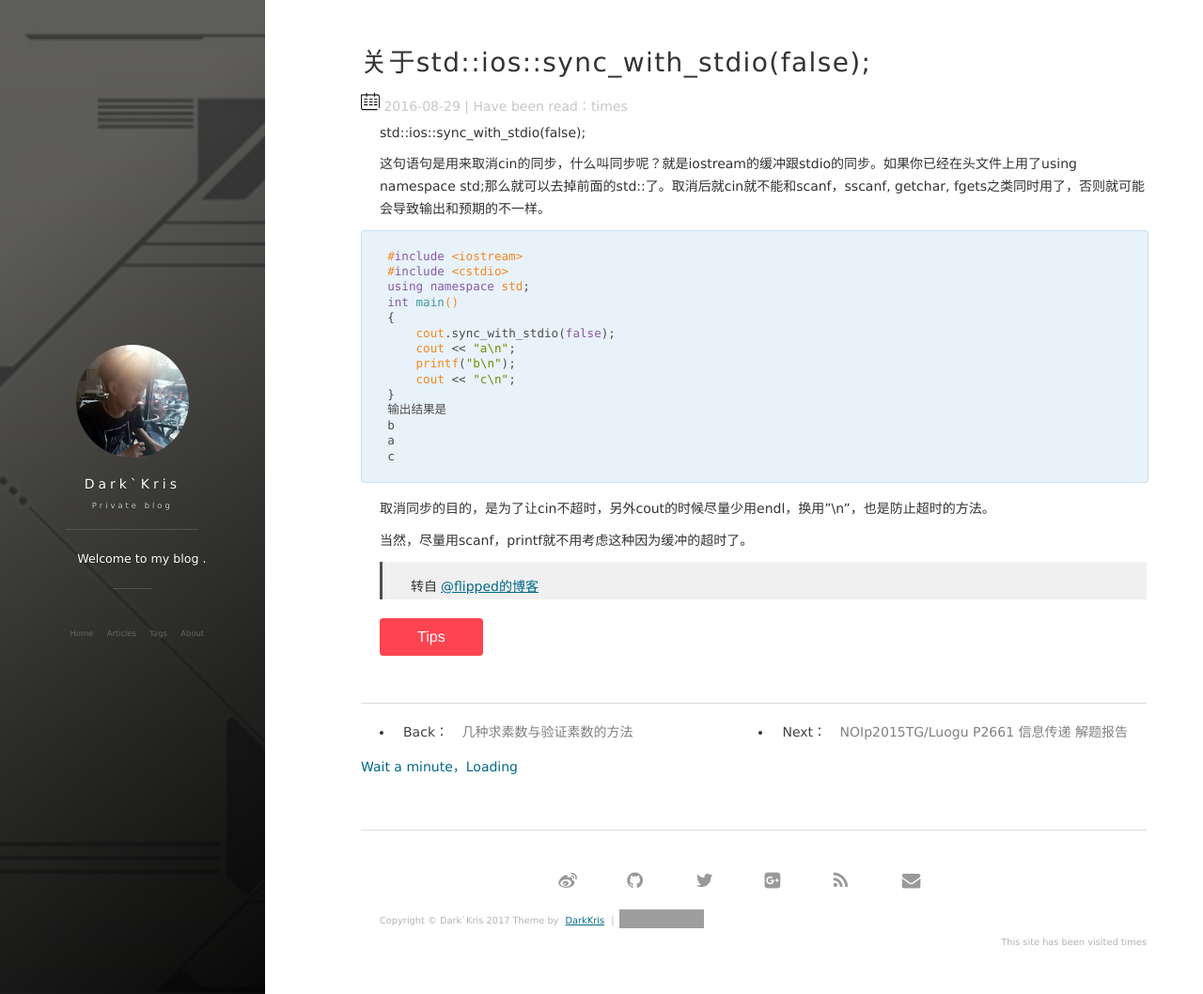
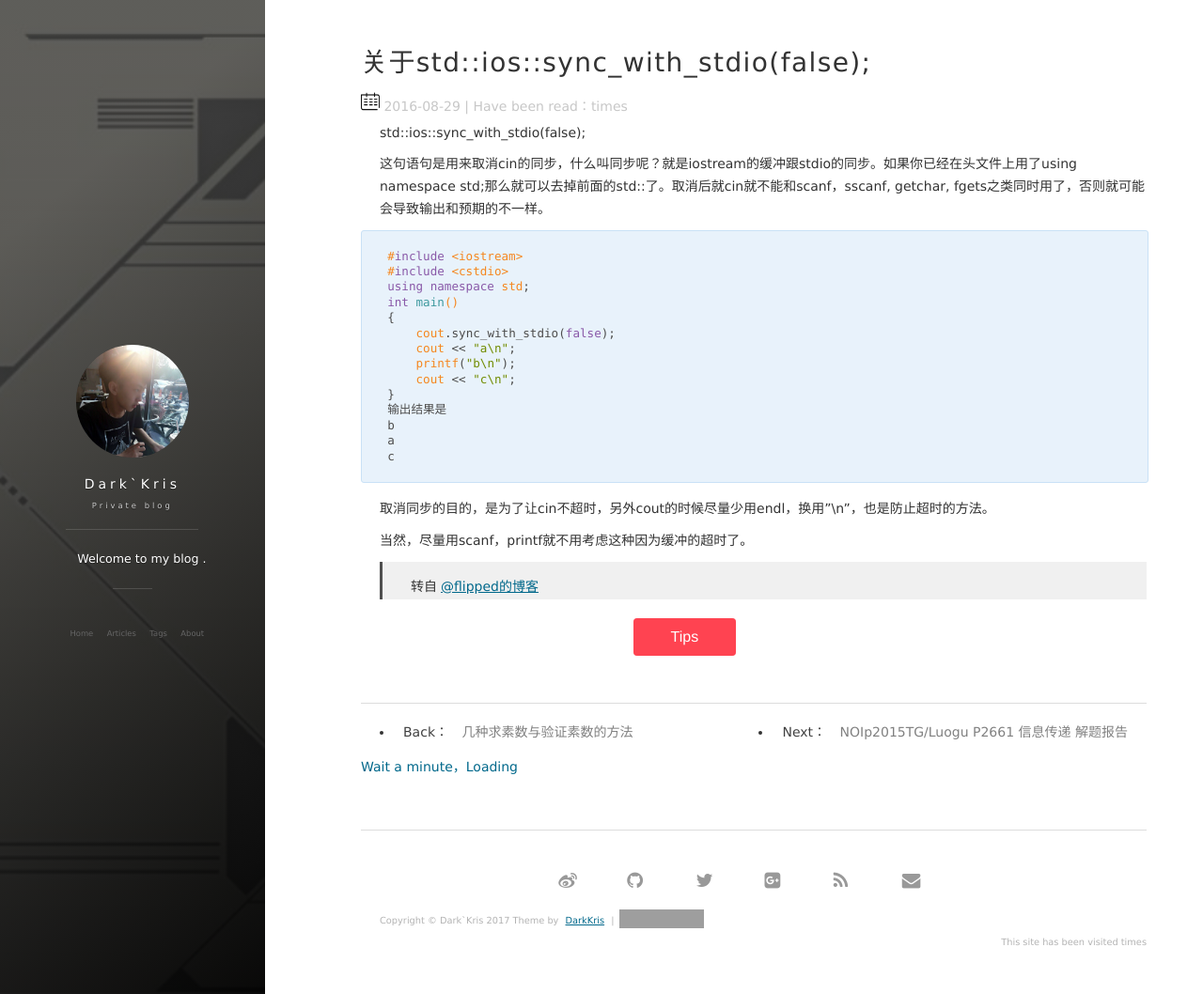
Before and after one commit to DeAntiWang/deantiwang.github.io, a Jekyll site: the page built from _posts/2016-08-29-关闭cincout.md, in a window 1280 px wide and 1058 px high. Shown: the whole window at 94% size. Built offline with Jekyll 4.4.1, drawn with Linux system fonts in a browser that asks for light colours; nearby versions of some CDN libraries; comment, search, counter and statistics services are not loaded; grey boxes are pictures that could not be loaded.

Commit message:
美化打赏图标（居中）

```diff
--- a/_includes/new-old.html
+++ b/_includes/new-old.html
@@ -1,6 +1,6 @@
 <section>
             <div class="content-play">
-              <p><a href="javascript:void(0)" onclick="dashangToggle()" class="button button-glow button-rounded button-caution" title="Tips">Tips</a></p>
+              <div align="center"><p><a href="javascript:void(0)" onclick="dashangToggle()" class="button button-glow button-rounded button-caution" title="Tips">Tips</a></p></div>
               <div class="hide_box-play"></div>
               <div class="shang_box-play">
                 <a class="shang_close-play" href="javascript:void(0)" onclick="dashangToggle()" title="Close"><img src="/images/payimg/close.jpg" alt="Cancel" /></a>
```
